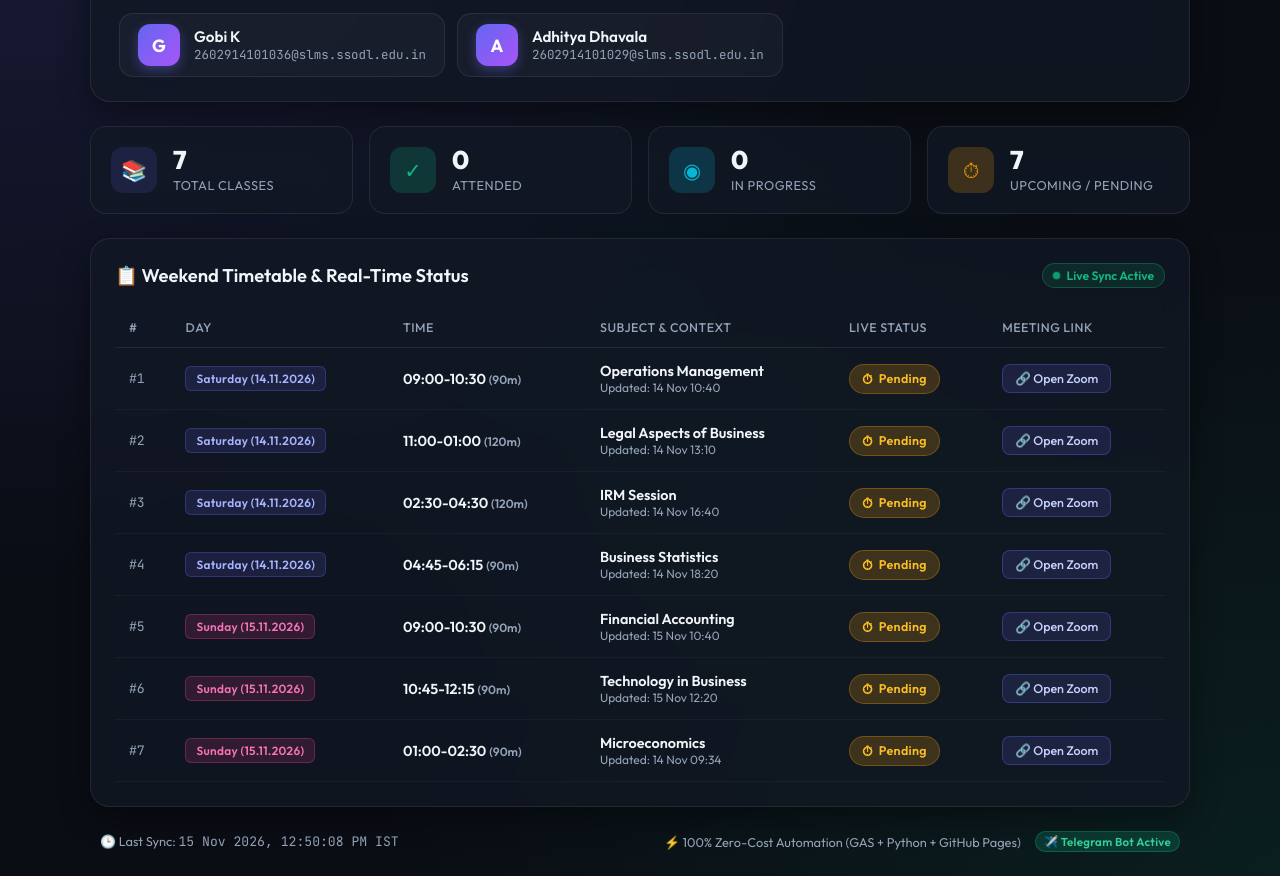
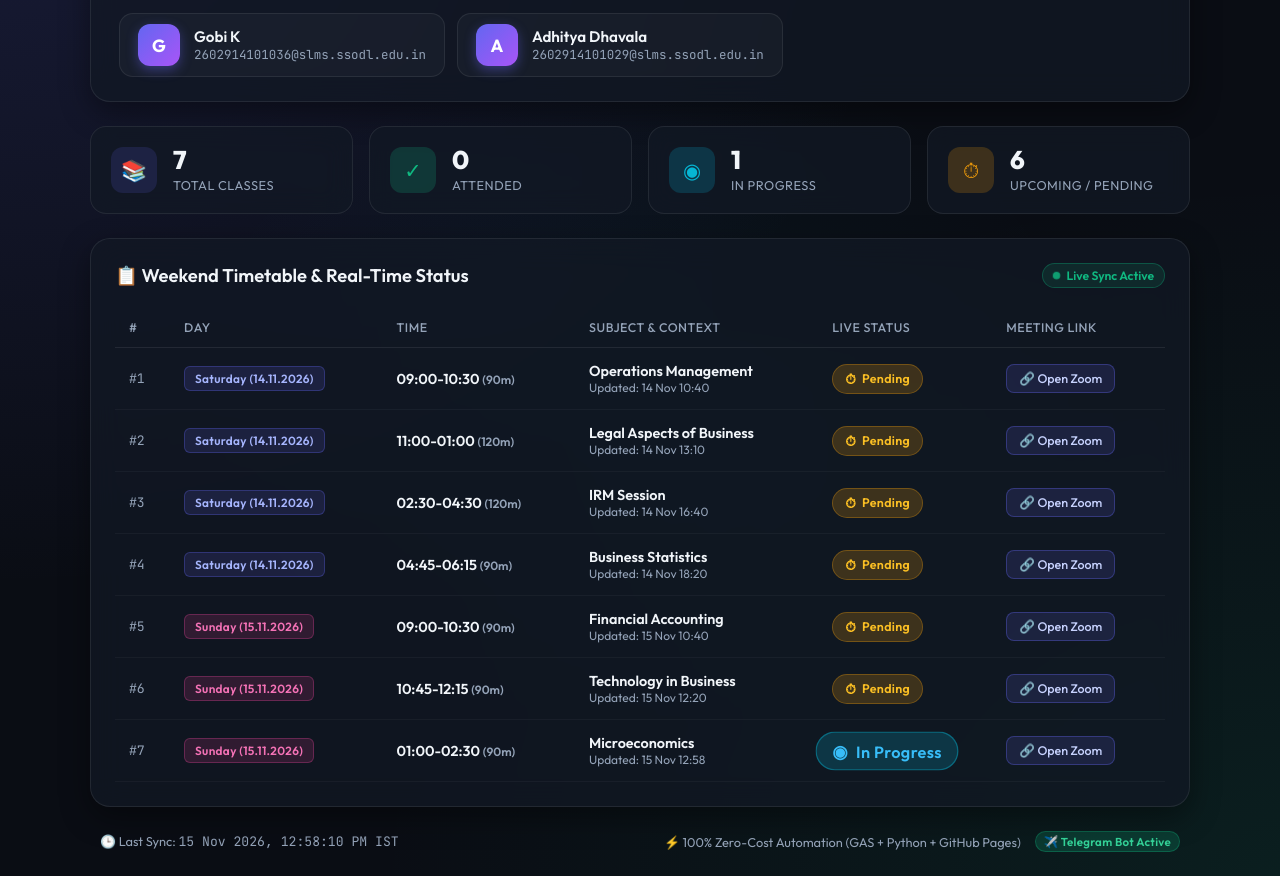
Before and after one commit to gobiakg2003-art/meeting-dashboard, a plain HTML site: page index.html in a window 1280 px wide. Shown: the part 107-983 px from the top of the page. Drawn offline with Linux system fonts and the light colour scheme.

Commit message:
Auto-update meeting attendance dashboard

```diff
--- a/index.html
+++ b/index.html
@@ -410,14 +410,14 @@
             <div class="stat-card">
                 <div class="stat-icon icon-progress">◉</div>
                 <div class="stat-content">
-                    <div class="stat-val">0</div>
+                    <div class="stat-val">1</div>
                     <div class="stat-label">In Progress</div>
                 </div>
             </div>
             <div class="stat-card">
                 <div class="stat-icon icon-pending">⏱</div>
                 <div class="stat-content">
-                    <div class="stat-val">7</div>
+                    <div class="stat-val">6</div>
                     <div class="stat-label">Upcoming / Pending</div>
                 </div>
             </div>
@@ -548,11 +548,11 @@
             <td class="font-bold">01:00-02:30 <span class="text-xs text-muted">(90m)</span></td>
             <td>
                 <div class="subject-title">Microeconomics</div>
-                <div class="text-xs text-muted">Updated: 14 Nov 09:34</div>
+                <div class="text-xs text-muted">Updated: 15 Nov 12:58</div>
             </td>
             <td>
-                <span class="status-badge badge-pending">
-                    <span class="badge-dot">⏱</span> Pending
+                <span class="status-badge badge-progress">
+                    <span class="badge-dot">◉</span> In Progress
                 </span>
             </td>
             <td><a href="https://events.zoom.us/ej/ArNQaZiVNUZcBLcArHGp-kMZxWRYXmZnN4O5igioRNpWKhcFzEp5~A7zb2yBLF6SeLGib-trMEIsYTcZhxGxRA-cRn-wa2FAZIFB9G1-WXRXwyuuBQ" target="_blank" rel="noopener noreferrer" class="link-btn">🔗 Open Zoom</a></td>
@@ -565,7 +565,7 @@
 
         <!-- Footer -->
         <footer class="footer">
-            <div>🕒 Last Sync: <span class="font-mono">15 Nov 2026, 12:50:08 PM IST</span></div>
+            <div>🕒 Last Sync: <span class="font-mono">15 Nov 2026, 12:58:10 PM IST</span></div>
             <div style="display: flex; align-items: center; justify-content: center; gap: 8px; flex-wrap: wrap;">
                 <span>⚡ 100% Zero-Cost Automation (GAS + Python + GitHub Pages)</span>
                 <span class="status-badge badge-attended" style="font-size: 0.72rem; padding: 2px 8px; margin-left: 6px;">✈️ Telegram Bot Active</span>
```
